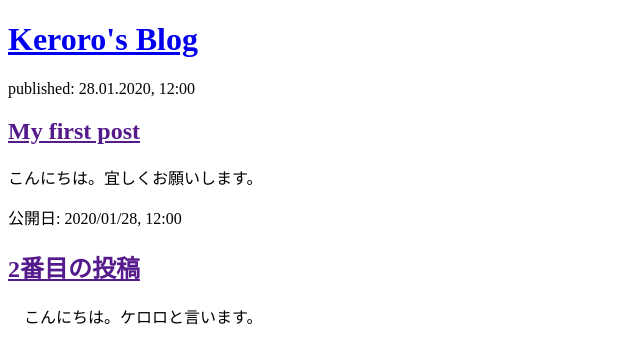
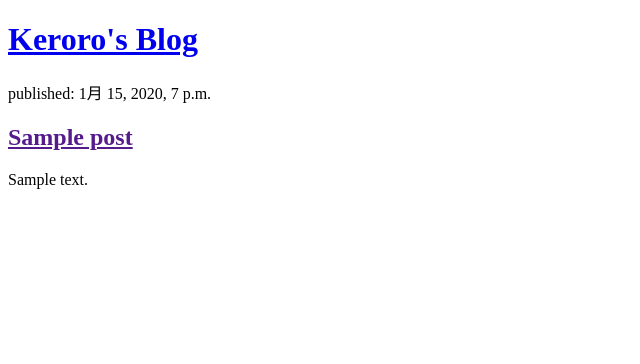
Before and after one commit to keroro-o/my-first-blog, a Django app: template blog/templates/blog/post_list.html in a window 1280 px wide. Shown: the top 364 px of the page, without its empty margins (0-640 px from the left). Run offline with Django 3.2, Linux system fonts and the light colour scheme; the template is opened without the code that fills it: values that come from a table or form of the project are taken from there, others are empty; tables that the repository leaves empty hold one stand-in row (values such as "Sample post").

Commit message:
Modified templates to display posts from database.

```diff
--- a/blog/models.py
+++ b/blog/models.py
@@ -7,6 +7,7 @@ from django.utils import timezone
 
 # ブログポストモデルの定義
 class Post(models.Model):
+    objects = None
     author = models.ForeignKey(settings.AUTH_USER_MODEL, on_delete=models.CASCADE)
     title = models.CharField(max_length=200)
     text = models.TextField()
--- a/blog/templates/blog/post_list.html
+++ b/blog/templates/blog/post_list.html
@@ -9,16 +9,13 @@
         <h1><a href="/">Keroro's Blog</a></h1>
     </div>
 
-    <div>
-        <p>published: 28.01.2020, 12:00</p>
-        <h2><a href="">My first post</a></h2>
-        <p>こんにちは。宜しくお願いします。</p>
-    </div>
+    {% for post in posts %}
+        <div>
+            <p>published: {{ post.published_date }}</p>
+            <h2><a href="">{{ post.title }}</a></h2>
+            <p>{{ post.text|linebreaksbr }}</p>
+        </div>
+    {% endfor %}
 
-    <div>
-        <p>公開日: 2020/01/28, 12:00</p>
-        <h2><a href="">2番目の投稿</a></h2>
-        <p>　こんにちは。ケロロと言います。</p>
-    </div>
 </body>
 </html>
```
Also changed, not shown: blog/views.py (+15 -2 lines).
